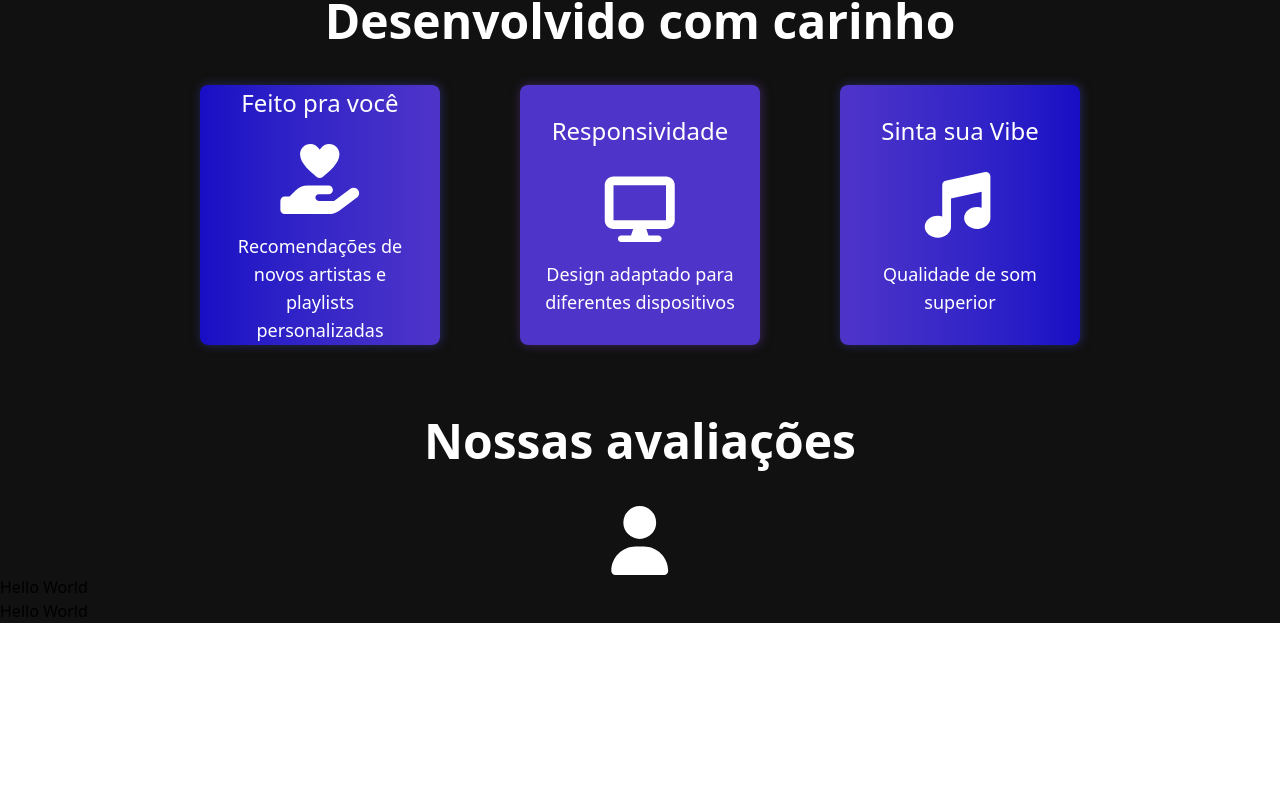
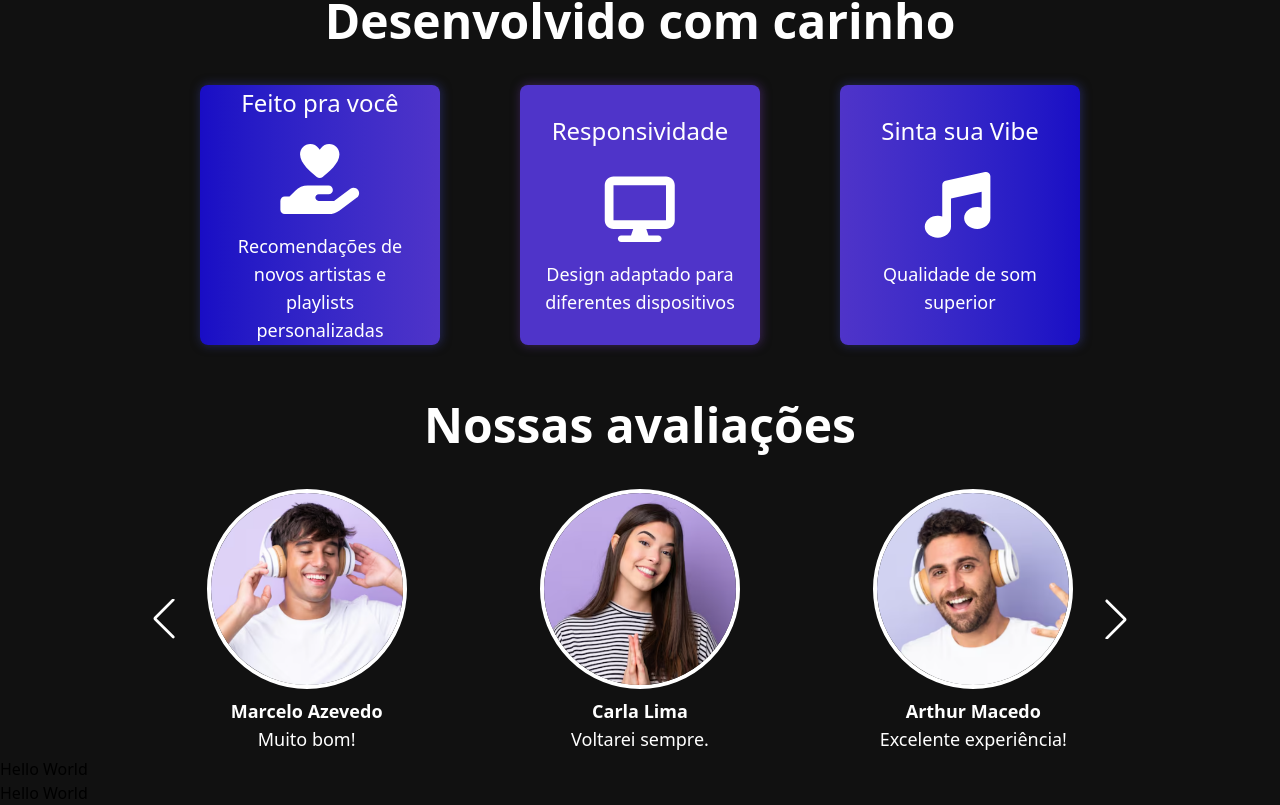
Before and after one commit to EduBassan/FrontCP, a React (Vite) app: page / in a window 1280 px wide. Shown: the part 2451-3256 px from the top of the page. Before the commit the page ends 3074 px from the top, so only its background shows below. Built offline with nearby package versions, Linux system fonts and the light colour scheme.

Commit message:
criação do componente de depoimentos

```diff
--- a/src/components/Depoimentos.jsx
+++ b/src/components/Depoimentos.jsx
@@ -1,15 +1,70 @@
-import { FontAwesomeIcon } from "@fortawesome/react-fontawesome";
-import { faUser } from "@fortawesome/free-solid-svg-icons";
+import { Swiper, SwiperSlide } from "swiper/react";
+import { Navigation, Pagination } from "swiper/modules";
 
-export default function Depoimentos () {
-    return (
-        <div className="bg-[#111111] pr-5 pl-5 pt-5  w-[100%] flex flex-col justify-center items-center h-300 lg:h-auto">
-            <h1 className="flex justify-center items-center text-3xl lg:text-5xl text-center font-bold text-white">
-          Nossas avaliações
-        </h1>
-        <div className="flex mt-10 w-full justify-center items-center text-[70px] text-white">
-                      <FontAwesomeIcon icon={faUser} />
-                    </div>
-        </div>
-    )
+import "swiper/css";
+import "swiper/css/navigation";
+import "swiper/css/pagination";
+
+import modeloRoxo from "../img/modelo_roxo.PNG";
+import modeloAzul from "../img/modelo_azul.PNG";
+import modeloBranco from "../img/modelo_branco.PNG";
+
+
+export default function Depoimentos() {
+  const testimonials = [
+    { img: modeloRoxo, name: "Marcelo Azevedo", text: "Muito bom!" },
+    { img: modeloBranco, name: "Carla Lima", text: "Voltarei sempre." },
+    { img: modeloAzul, name: "Arthur Macedo", text: "Excelente experiência!" },
+    { img: modeloBranco, name: "Carla Lima", text: "Voltarei sempre." }
+  ];
+
+  return (
+    <div className="bg-[#111111] overflow-hidden w-auto h-auto flex flex-col items-center pt-1 pb-1 px-1">
+    <style>{`
+      .swiper-button-next,
+      .swiper-button-prev {
+        color: white;
+        width: 40px;
+        height: 40px;
+      }
+
+      .swiper-button-next::after,
+      .swiper-button-prev::after {
+        font-size: 20px;
+      }
+    `}</style>
+      <h1 className="text-3xl lg:text-5xl font-bold text-white text-center">
+        Nossas avaliações
+      </h1>
+
+      <Swiper
+        modules={[Navigation, Pagination]}
+        spaceBetween={0}
+        slidesPerView={1}
+        navigation={true}
+        loop={true}
+        className="w-90 lg:w-250 mt-10"
+        breakpoints={{
+          640: { slidesPerView: 1 } ,
+          1024: { slidesPerView: 3 },
+        }}
+      >
+        {testimonials.map((t, i) => (
+          <SwiperSlide key={i} className="flex justify-center">
+            <div className="flex flex-col items-center">
+              <div className="w-50 h-50 overflow-hidden rounded-full border-4 border-white">
+                <img src={t.img} alt={t.name} className="w-full" />
+              </div>
+              <h3 className="w-[80%] text-center text-lg mt-2 font-semibold text-white">
+                {t.name}
+              </h3>
+              <h3 className="w-[80%] text-center text-lg font-thin text-white">
+                {t.text}
+              </h3>
+            </div>
+          </SwiperSlide>
+        ))}
+      </Swiper>
+    </div>
+  );
 }
```
